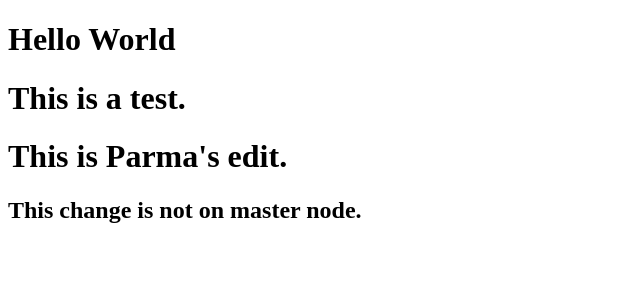
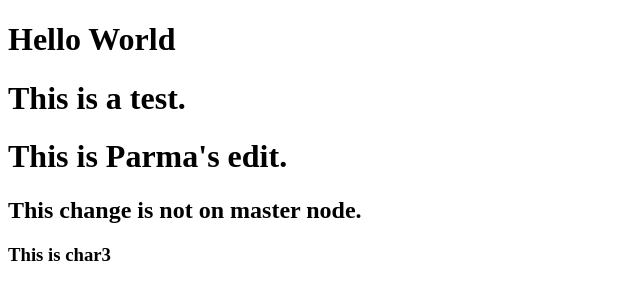
Before and after one commit to rama-ctrl/project1repo, a plain HTML site: page index.html in a window 1280 px wide. Shown: the whole page, without its empty margins (0-640 px from the left). Drawn offline with Linux system fonts and the light colour scheme.

Commit message:
second commit

```diff
--- a/index.html
+++ b/index.html
@@ -11,5 +11,6 @@
     <h1>This is a test.</h1>
     <h1>This is Parma's edit.</h1>
     <h2>This change is not on master node.</h2>
+    <h3>This is char3</h3>
 </body>
 </html>
```
